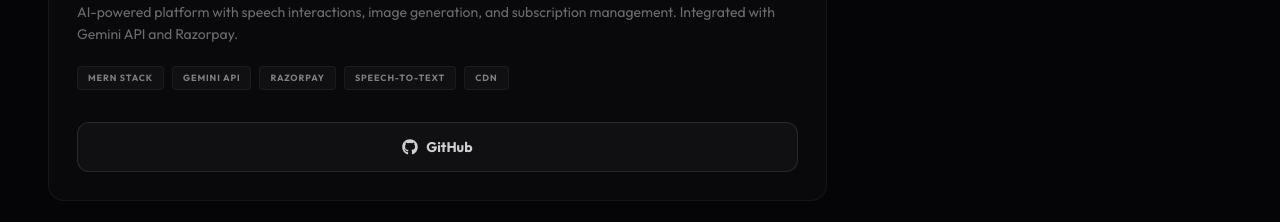
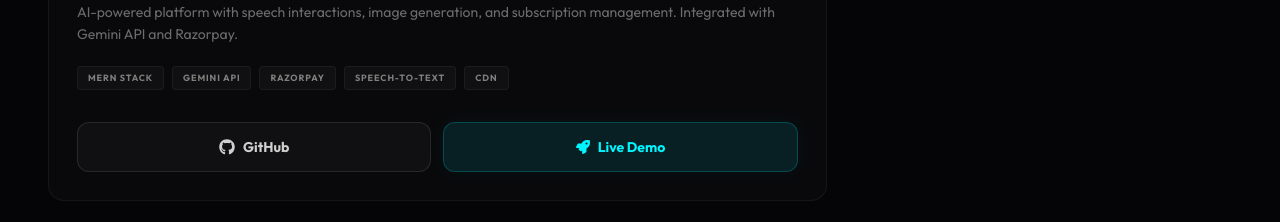
Before and after one commit to mayankcharde/Portfolio, a React (Vite) app in the folder Frontend/: page / in a window 1280 px wide. Shown: the part 6520-6742 px from the top of the page. Built offline with nearby package versions, Linux system fonts and the light colour scheme.

Commit message:
add deepseek live link

```diff
--- a/Frontend/src/data/portfolioData.js
+++ b/Frontend/src/data/portfolioData.js
@@ -257,7 +257,7 @@
       tech: ["MERN Stack", "Gemini API", "Razorpay", "Speech-to-Text", "CDN"],
       image:
         "https://images.unsplash.com/photo-1677442136019-21780ecad995?q=80&w=1000&auto=format&fit=crop",
-      demo: "#",
+      demo: "https://final-deepseek-2.vercel.app/",
       repo: "https://github.com/mayankcharde/FINAL-DEEPSEEK2",
       featured: true,
     },
```
